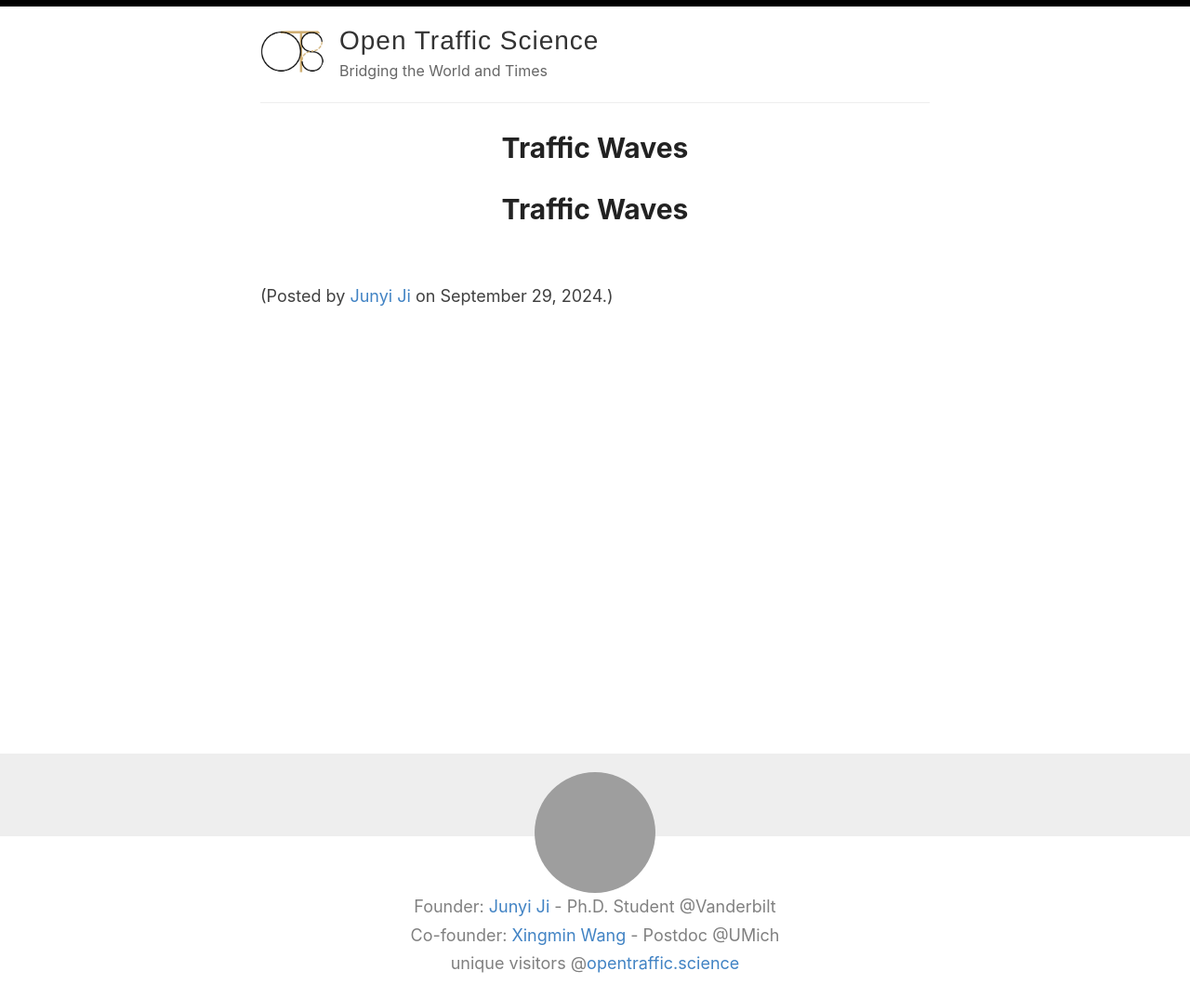
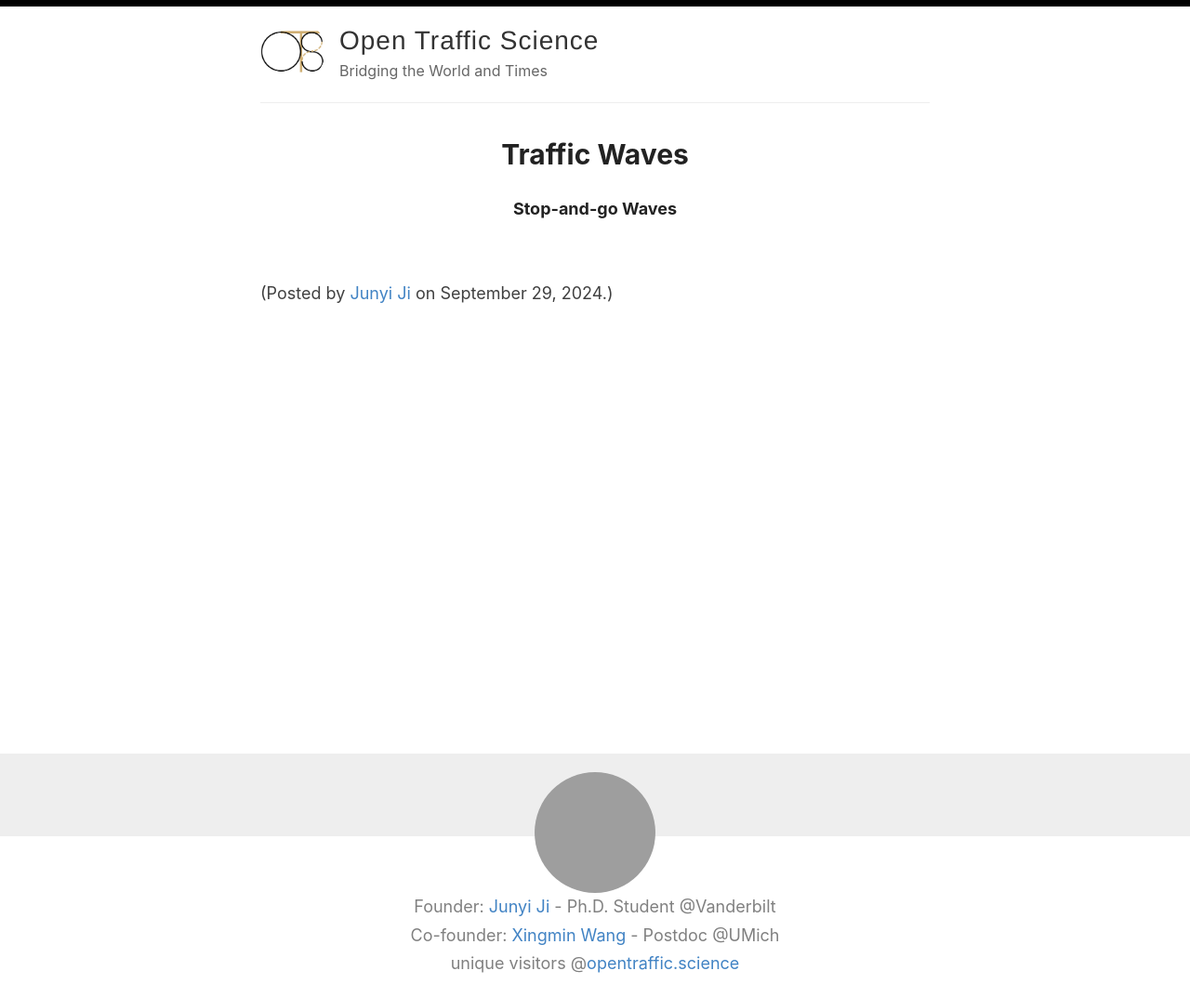
Before and after one commit to OpenTrafficScience/opentrafficscience.github.io, a Jekyll site: the page built from freeway/wave.md, in a window 1280 px wide. Shown: the whole page at 93% size. Built offline with Jekyll 4.4.1, drawn with Linux system fonts in a browser that asks for light colours; our own code applies the rules of GitHub Pages for plain Markdown files; comment, search, counter and statistics services are not loaded.

Commit message:
Update wave.md

```diff
--- a/freeway/wave.md
+++ b/freeway/wave.md
@@ -1,4 +1,9 @@
+---
+layout: default
+---
+
 # Traffic Waves
 
+##### Stop-and-go Waves
 <br>
 <p align="left">(Posted by <a href="https://www.jijunyi.com/">Junyi Ji</a> on September 29, 2024.)</p>
```
